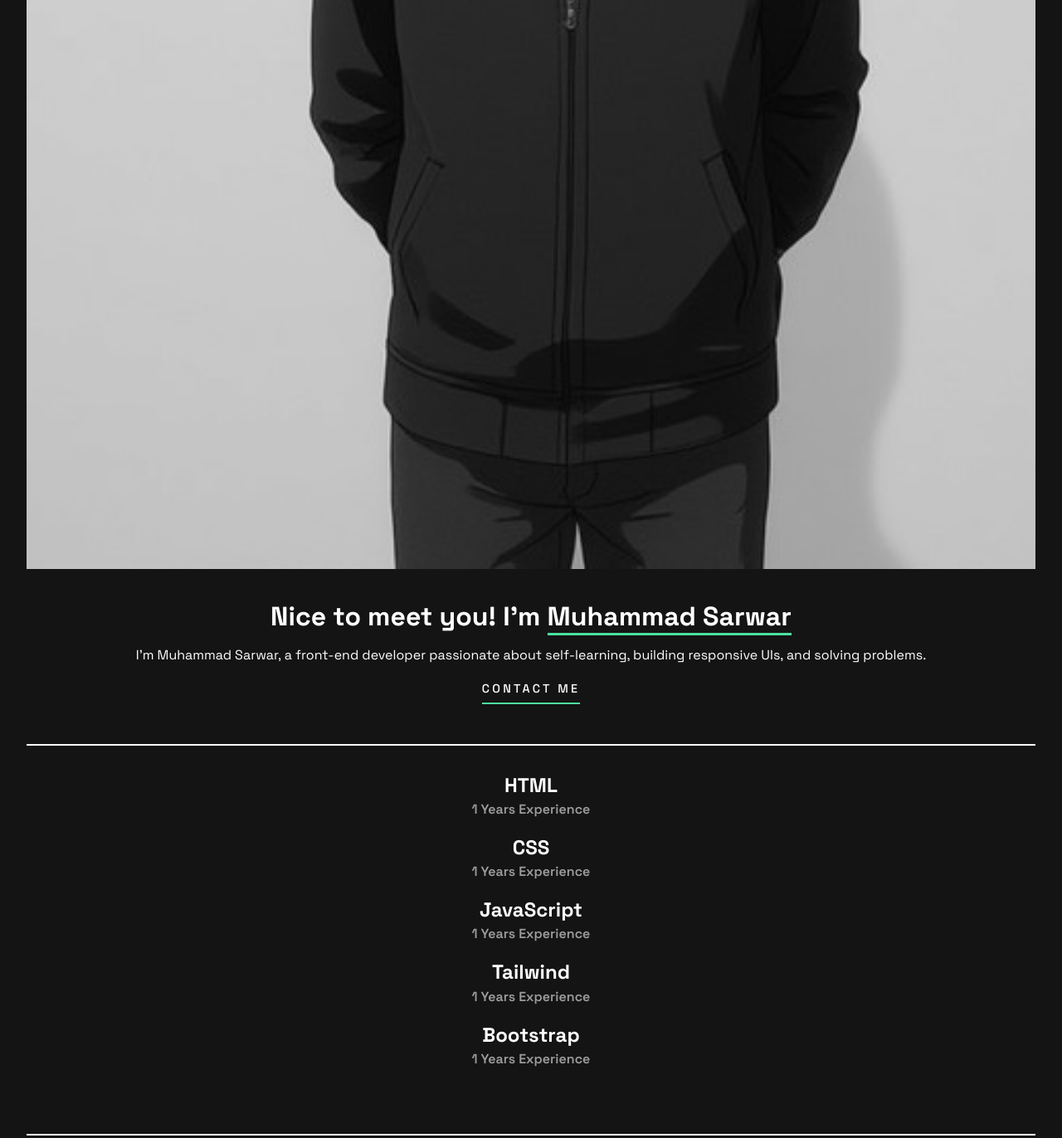
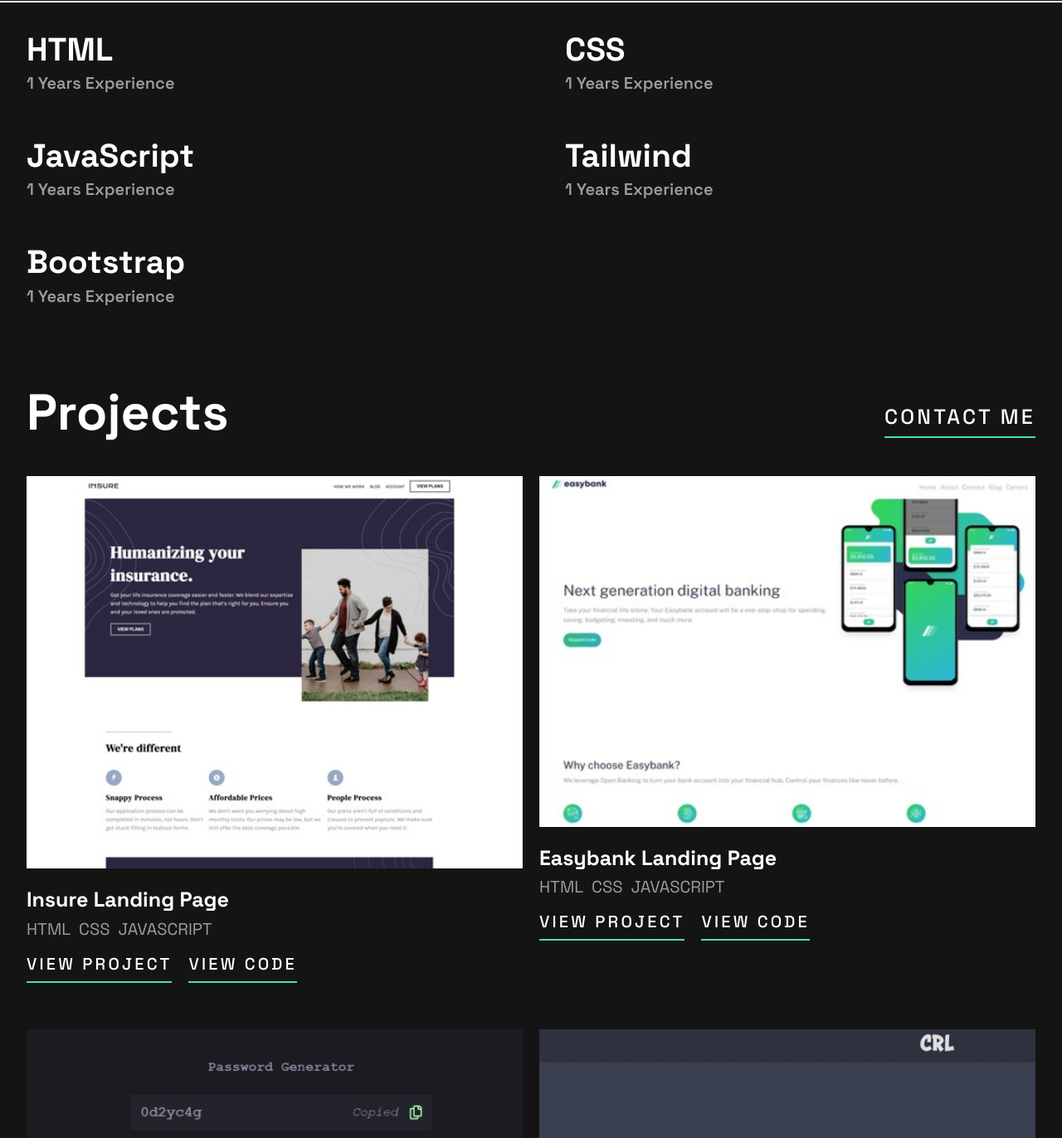
Before and after one commit to Prototype-113322/Prototype_Portfolio, a plain HTML site: page index.html in a window 1280 px wide. Shown: the part 965-2337 px from the top of the page at 83% size. Drawn offline with Linux system fonts and the light colour scheme.

Commit message:
Eight Commit

```diff
--- a/index.html
+++ b/index.html
@@ -16,6 +16,7 @@
   </head>
   <body>
     <div class="container">
+      <!-- NAVBAR -->
       <nav class="navbar">
         <section class="nav-col-1">
           <h3>Muhammad Sarwar</h3>
@@ -40,21 +41,24 @@
           </div>
         </section>
       </nav>
-
-      <section class="hero-section">
+      <!-- HERO SECTION -->
+      <section class="hero-section hero-grid-layout">
+        <section class="hero-section-col-1">
           <div class="profile-img-container">
             <img
               src="./assets/images/Profile Picture Mobile.jpg"
               alt="Sarwar Khalid Profile Photo"
             />
           </div>
+        </section>
+        <section class="hero-section-col-2">
           <h1>
             Nice to meet you! I'm
             <span class="bottom-border">Muhammad Sarwar</span>
           </h1>
           <p>
             I'm Muhammad Sarwar, a front-end developer passionate about
-          self-learning, building responsive UIs, and solving problems.
+            self-learning, building responsive UIs, and solving problems
           </p>
           <div class="contact-container">
             <a href="#">
@@ -62,9 +66,11 @@
             </a>
           </div>
         </section>
+      </section>
       <div class="straight-line-partition"></div>
 
-      <section class="language-section">
+      <!-- LANGUAGE SECTION -->
+      <section class="language-section language-grid-layout">
         <article class="lang-col">
           <h2>HTML</h2>
           <p>1 Years Experience</p>
@@ -86,11 +92,12 @@
           <p>1 Years Experience</p>
         </article>
       </section>
-      <div class="straight-line-partition"></div>
+      <div class="straight-line-partition hidden-line"></div>
 
+      <!-- PROJECT SECTION -->
       <section class="project-section">
         <section class="flex-row">
-          <h2>Projects</h2>
+          <h2 class="custom-heading-size">Projects</h2>
           <div class="contact-container contact-container-2">
             <a href="#">
               <h3 class="contact-me">Contact Me</h3>
@@ -98,6 +105,7 @@
           </div>
         </section>
         <!-- First Project -->
+        <section class="project-grid">
           <section class="project-content">
             <div class="project-img-container">
               <img
@@ -272,16 +280,19 @@
               </a>
             </div>
           </section>
+        </section>
 
         <div class="show-more-btn">
           <button>SHOW MORE</button>
         </div>
       </section>
     </div>
-    <!-- Contact Info -->
+    <!-- Container Closed Here -->
+    <!-- CONTACT INFO -->
     <section class="contact-info-section">
+      <div class="center">
         <section class="contact-details">
-        <h2>Contact</h2>
+          <h2 class="custom-heading-size">Contact</h2>
           <p>
             I would love to hear about your project and how I could help. Please
             fill in the form, and I'll get back to you as soon as possible.
@@ -312,7 +323,7 @@
               ></i>
             </div>
             <div class="label-container">
-            <label for="email">Email</label>
+              <label for="email">EMAIL</label>
               <label for="error-message" class="error-message"
                 >Sorry, Invalid Format</label
               >
@@ -340,6 +351,8 @@
           <!-- SEND MESSAGE CONTAINER -->
           <div class="send-message">
             <p>SEND MESSAGE</p>
+          </div>
+        </section>
       </div>
 
       <!-- STRAIGHT LINE -->
@@ -371,6 +384,5 @@
         </section>
       </footer>
     </section>
-    </section>
   </body>
 </html>
--- a/style.css
+++ b/style.css
@@ -15,12 +15,55 @@
   --light-red: hsl(7, 100%, 68%);
   --light-white: rgba(255, 255, 255, 0.584);
   --light-grey: #242424;
+
+  /* MOBILE DESIGN */
+  --step--2: clamp(0.6944rem, 0.6561rem + 0.2044vw, 0.72rem);
+  --step--1: clamp(0.8333rem, 0.7333rem + 0.5333vw, 0.9rem);
+  --step-0: clamp(1rem, 0.8125rem + 1vw, 1.125rem);
+  --step-1: clamp(1.2rem, 0.8906rem + 1.65vw, 1.4063rem);
+  --step-2: clamp(1.44rem, 0.9633rem + 2.5425vw, 1.7578rem);
+  --step-3: clamp(1.728rem, 1.0241rem + 3.7541vw, 2.1973rem);
+  --step-4: clamp(2.0736rem, 1.0641rem + 5.3839vw, 2.7466rem);
+  --step-5: clamp(2.4883rem, 1.071rem + 7.5593vw, 3.4332rem);
+
+  /* TABLET DESIGN */
+  --tablet-font-size--2: clamp(0.7813rem, 0.75rem + 0.1vw, 0.8rem);
+  --tablet-font-size--1: clamp(0.9375rem, 0.8333rem + 0.3333vw, 1rem);
+  --tablet-font-size-0: clamp(1.125rem, 0.9167rem + 0.6667vw, 1.25rem);
+  --tablet-font-size-1: clamp(1.35rem, 0.9958rem + 1.1333vw, 1.5625rem);
+  --tablet-font-size-2: clamp(1.62rem, 1.0648rem + 1.7767vw, 1.9531rem);
+  --tablet-font-size-3: clamp(1.944rem, 1.115rem + 2.6528vw, 2.4414rem);
+  --tablet-font-size-4: clamp(2.3328rem, 1.1345rem + 3.8344vw, 3.0518rem);
+  --tablet-font-size-5: clamp(2.7994rem, 1.1071rem + 5.4151vw, 3.8147rem);
 }
 
 body {
   background-color: var(--theme-dark);
   font-family: "Space Grotesk", sans-serif;
   color: var(--white-color);
+}
+
+/* FONT SIZES */
+/* MOBILE DESIGN FONT CHANGES FROM 300PX TO 500PX */
+
+h1 {
+  font-size: var(--step-3);
+}
+
+h2 {
+  font-size: var(--step-2);
+}
+
+h3 {
+  font-size: var(--step--0);
+}
+
+p {
+  font-size: var(--step-0);
+}
+
+label {
+  font-size: var(--step--1);
 }
 
 a {
@@ -65,7 +108,6 @@ a {
 }
 
 .hero-section h1 {
-  font-size: 2rem;
   padding-top: 2rem;
 }
 
@@ -89,7 +131,7 @@ a {
   border-bottom: 2px solid var(--light-green);
 }
 .contact-me {
-  font-size: 0.9rem;
+  /* font-size: 0.9rem; */
   font-weight: 500;
   text-transform: uppercase;
   letter-spacing: 0.2rem;
@@ -130,6 +172,7 @@ a {
   gap: 10px;
   align-items: center;
   padding-bottom: 1.4rem;
+  flex-wrap: wrap;
   /* border: none; */
 }
 
@@ -161,24 +204,27 @@ a {
 }
 
 .project-content {
-  font-size: 1.1rem;
+  /* font-size: 1.1rem; */
 }
 
 .project-lang {
   display: flex;
-  gap: 20px;
+  flex-wrap: wrap;
+  gap: 10px;
   color: var(--light-white);
   padding-bottom: 1rem;
+  /* border: 2px solid red; */
 }
 
 .project-link-container {
   display: flex;
+  flex-wrap: wrap;
   gap: 20px;
   padding-bottom: 1.3rem;
 }
 .project-link-container p {
   border-bottom: 2px solid var(--light-green);
-  font-size: 0.9rem;
+  /* font-size: 0.9rem; */
   font-weight: 500;
   text-transform: uppercase;
   letter-spacing: 0.2rem;
@@ -251,7 +297,7 @@ form {
   /* border: 2px solid red; */
   padding-bottom: 0.5rem;
   color: white;
-  font-size: 1rem;
+  /* font-size: 1rem; */
 }
 
 .input-field {
@@ -267,14 +313,16 @@ form {
 }
 
 label {
-  font-size: 0.8rem;
+  /* font-size: 0.8rem; */
   color: rgba(255, 255, 255, 0.452);
 }
 
 .label-container {
   display: flex;
+  flex-wrap: wrap-reverse;
   justify-content: space-between;
   align-items: center;
+  gap: 10px;
 }
 
 .error-message {
@@ -282,7 +330,7 @@ label {
 }
 
 .send-message {
-  font-size: 0.9rem;
+  /* font-size: 0.9rem; */
   font-weight: 500;
   text-transform: uppercase;
   letter-spacing: 0.2rem;
@@ -307,3 +355,141 @@ label {
   gap: 15px;
   margin-top: 3rem;
 }
+
+/* MOBILE DESIGN */
+
+@media (max-width: 500px) {
+}
+
+/* TABLET DESIGN */
+@media (min-width: 501px) {
+  /* FONT SIZES */
+  /* TABLET DESIGN FONT CHANGES FROM WIDTH OF 500PX TO 800PX , FONT SIZE 18 20 */
+
+  h1 {
+    /* font-size: var(--tablet-font-size-4); */
+    font-size: var(--tablet-font-size-4);
+  }
+
+  h2 {
+    font-size: var(--tablet-font-size-3);
+  }
+
+  h3 {
+    font-size: var(--tablet-font-size-1);
+  }
+
+  .custom-heading-size {
+    font-size: var(--tablet-font-size-5);
+  }
+
+  p {
+    font-size: var(--tablet-font-size-0);
+  }
+
+  label {
+    font-size: var(--step--1);
+  }
+  /* .container {
+    padding: 0rem 2rem;
+  } */
+  .container {
+    padding: 0;
+  }
+  .navbar {
+    display: flex;
+    flex-direction: row;
+    justify-content: space-between;
+    align-items: center;
+    padding: 2rem;
+    gap: 20px;
+  }
+
+  .hero-section {
+    /* margin-right: 0;
+    padding: 0; */
+  }
+
+  .hero-grid-layout {
+    display: grid;
+    grid-template-columns: 1fr 1fr;
+    direction: rtl;
+    gap: 20px;
+  }
+
+  .hero-section-col-2 {
+    /* border: 2px solid red; */
+    text-align: left;
+    padding-left: 2rem;
+  }
+
+  .hero-section-col-1 {
+    /* position: absolute; */
+    /* right: 0; */
+    /* border: 2px solid red; */
+  }
+
+  .profile-img-container {
+  }
+
+  .language-section {
+    /* padding: 2rem; */
+    padding-left: 2rem;
+  }
+
+  .language-grid-layout {
+    display: grid;
+    grid-template-columns: 1fr 1fr;
+    gap: 50px;
+    text-align: left;
+  }
+
+  .hidden-line {
+    display: none;
+  }
+
+  .project-section {
+    padding-left: 2rem;
+    padding-right: 2rem;
+  }
+
+  .project-grid {
+    display: grid;
+    grid-template-columns: 1fr 1fr;
+    justify-self: center;
+    align-self: center;
+    gap: 20px;
+  }
+
+  .contact-container {
+    display: flex;
+    justify-content: flex-end;
+    padding-top: 1.3rem;
+  }
+
+  .contact-info-section {
+    margin-top: 3rem;
+  }
+
+  .contact-details {
+    width: 400px;
+  }
+
+  .contact-form {
+    width: 400px;
+  }
+
+  .center {
+    display: flex;
+    flex-direction: column;
+    justify-content: center;
+    align-items: center;
+    /* width: 400px; */
+  }
+
+  .footer-container {
+    display: flex;
+    flex-direction: row;
+    justify-content: space-between;
+  }
+}
```
Lines whose indentation alone changed are shown as unchanged.
